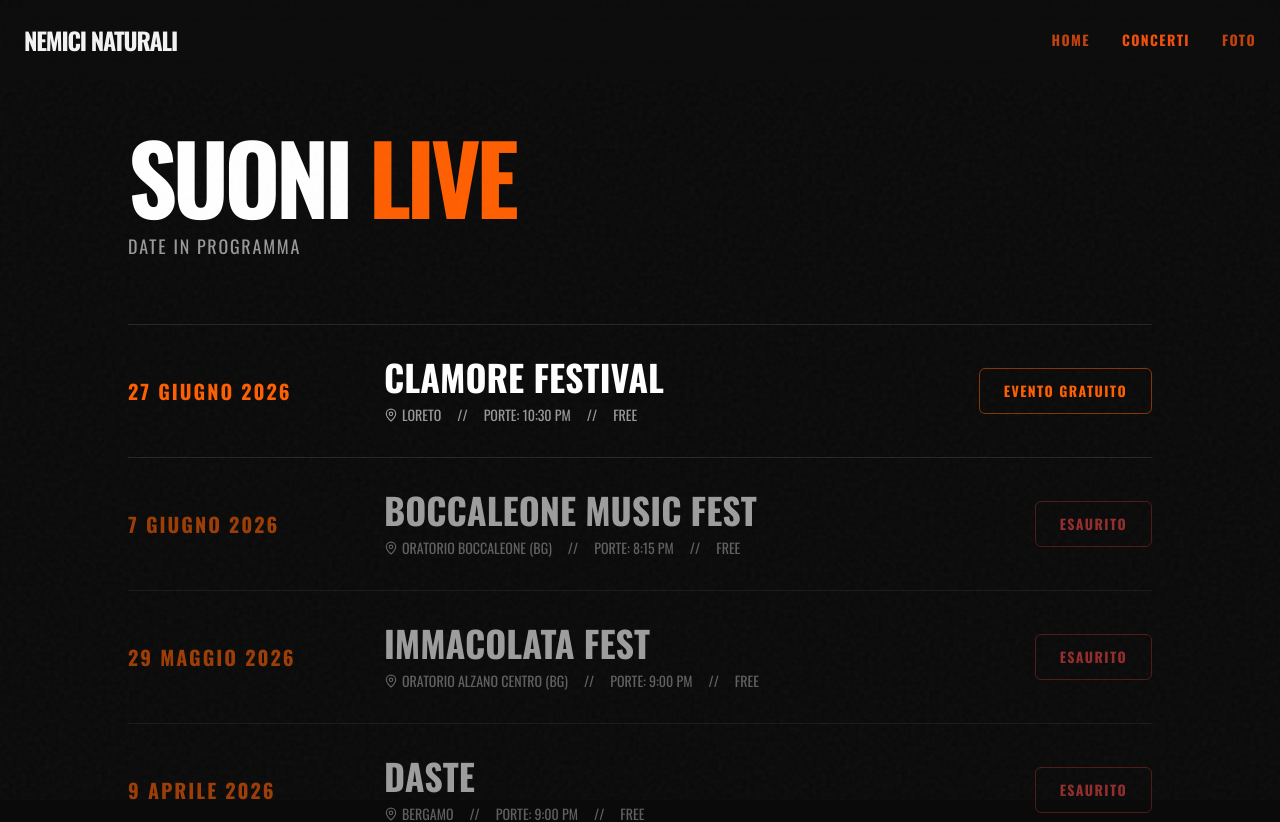
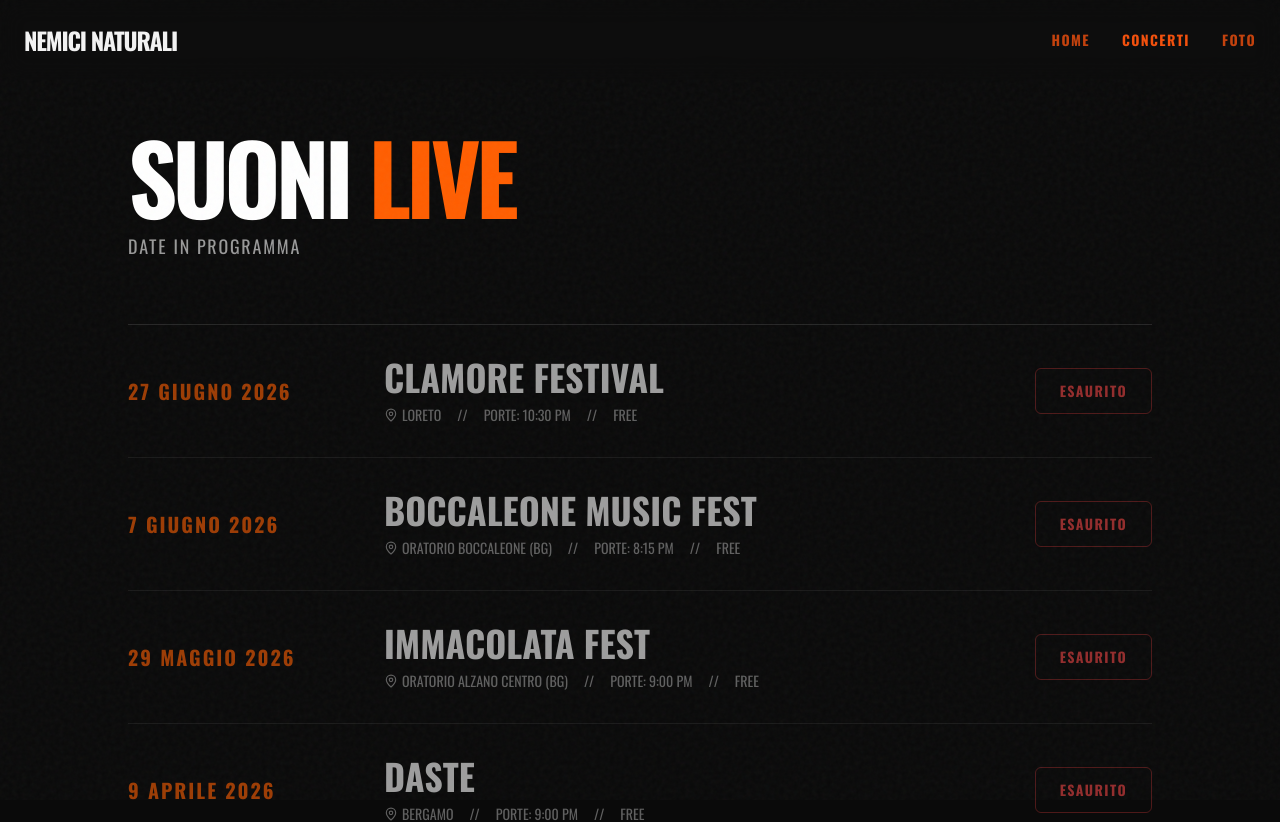
Before and after one commit to nemicinaturali-spec/Sito, a React (Vite) app in the folder Nemici-Naturali/artifacts/nemici-naturali/: page /shows in a window 1280 px wide. Shown: the top 822 px of the page. Built offline with nearby package versions, Linux system fonts and the light colour scheme.

Commit message:
Update shows.tsx

```diff
--- a/Nemici-Naturali/artifacts/nemici-naturali/src/pages/shows.tsx
+++ b/Nemici-Naturali/artifacts/nemici-naturali/src/pages/shows.tsx
@@ -10,9 +10,9 @@ export default function Shows() {
       location: "LORETO",
       doors: "10:30 PM",
       price: "FREE",
-      status: "INFO",
+      status: "ESAURITO",
       ticketUrl: "https://www.instagram.com/clamore.festival/",
-      soldOut: false,
+      soldOut: true,
       isPrivate: false,
     },
     {
```
